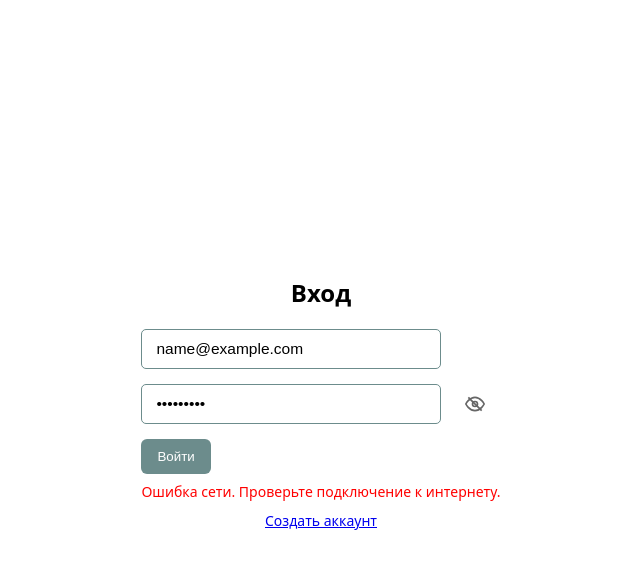
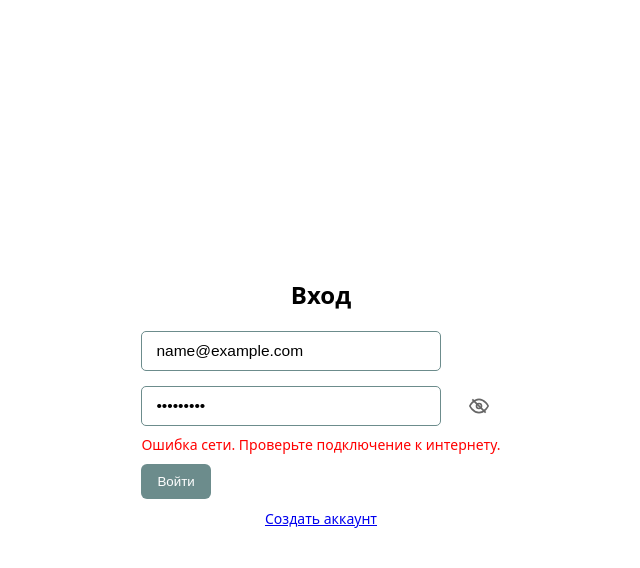
Before and after one commit to ultimates911/qrcode-generator, a Vue app in the folder frontend/: page /login in a window 1280 px wide. Both pictures are taken after typing "name@example.com", "Sample123" into the empty fields and a click on the button "Войти". Shown: the top 568 px of the page, without its empty margins (319-959 px from the left). Built offline with nearby package versions, Linux system fonts and the light colour scheme; no server answers.

Commit message:
refactor(login): move error mesage above submit button

```diff
--- a/frontend/src/assets/main.css
+++ b/frontend/src/assets/main.css
@@ -35,14 +35,6 @@ input {
   box-sizing: border-box;
 }
 
-
-.password-group .toggle {
-  position: absolute;
-  right: 10px;
-  top: 7px;
-  cursor: pointer;
-}
-
 .password-group {
   position: relative;
 }
@@ -55,7 +47,7 @@ input {
   background: none;
   border: none;
   cursor: pointer;
-  padding: 4px;
+  padding: 0px;
   color: #666;
   border-radius: 4px;
   transition: all 0.2s ease;
@@ -111,8 +103,8 @@ input {
 
 .error {
   color: red;
-  margin-top: 8px;
-  margin-bottom: 0px;
+  margin-top: -6px;
+  margin-bottom: 10px;
   font-size: 14px;
 }
 
--- a/frontend/src/pages/login.vue
+++ b/frontend/src/pages/login.vue
@@ -20,25 +20,23 @@
           :class="{ 'visible': showPassword }"
         >
           <svg class="eye-icon" width="20" height="20" viewBox="0 0 24 24" fill="none">
-            <!-- Перечеркнутая линия (показывается когда пароль скрыт) -->
             <line
               x1="4" y1="4" x2="20" y2="20"
               stroke="currentColor"
               stroke-width="2"
               class="strike-through"
             />
-            <!-- Иконка глаза -->
             <path d="M1 12s4-8 11-8 11 8 11 8-4 8-11 8-11-8-11-8z" stroke="currentColor" stroke-width="2"/>
             <circle cx="12" cy="12" r="3" stroke="currentColor" stroke-width="2"/>
           </svg>
         </button>
       </div>
 
+      <p v-if="error" class="error">{{ error }}</p>
+
       <button type="submit" class="submit-btn" :disabled="loading">
         {{ loading ? 'Вход...' : 'Войти' }}
       </button>
-
-      <p v-if="error" class="error">{{ error }}</p>
     </form>
 
     <p class="create-account">
```
